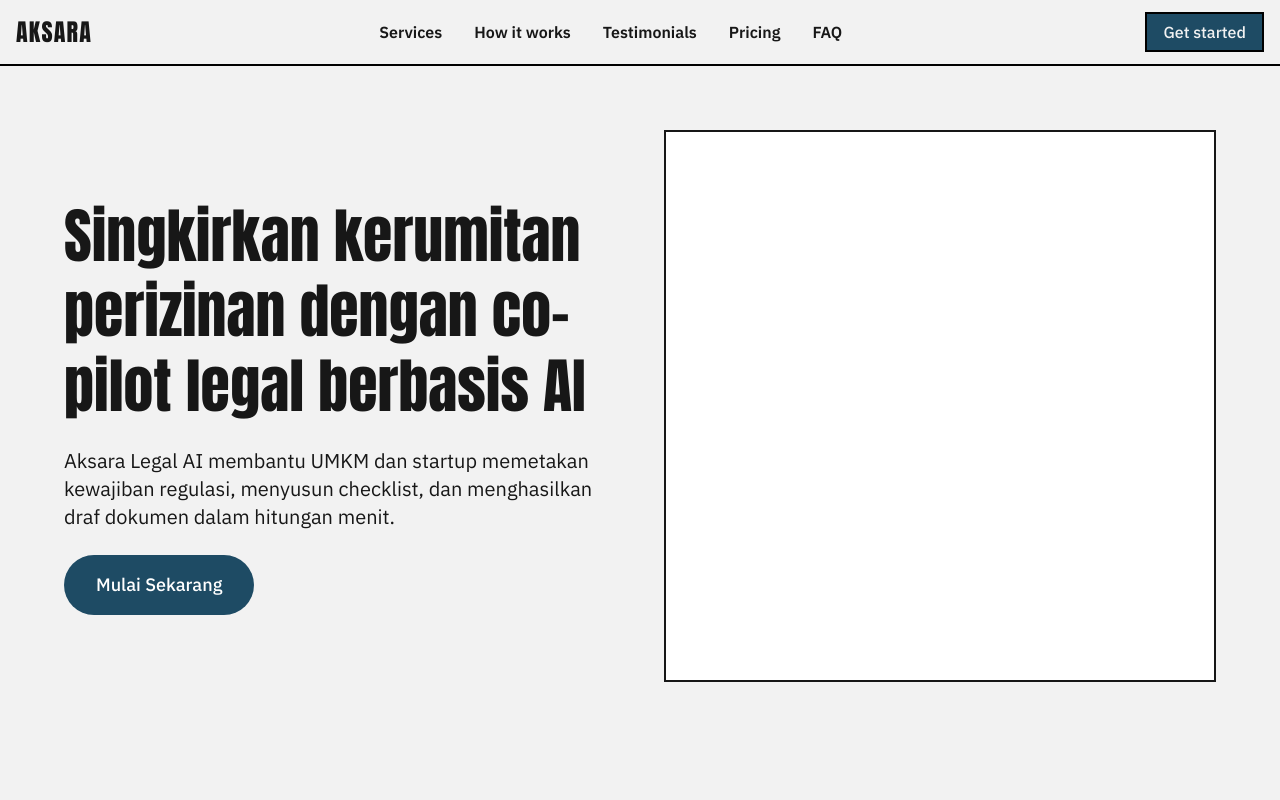
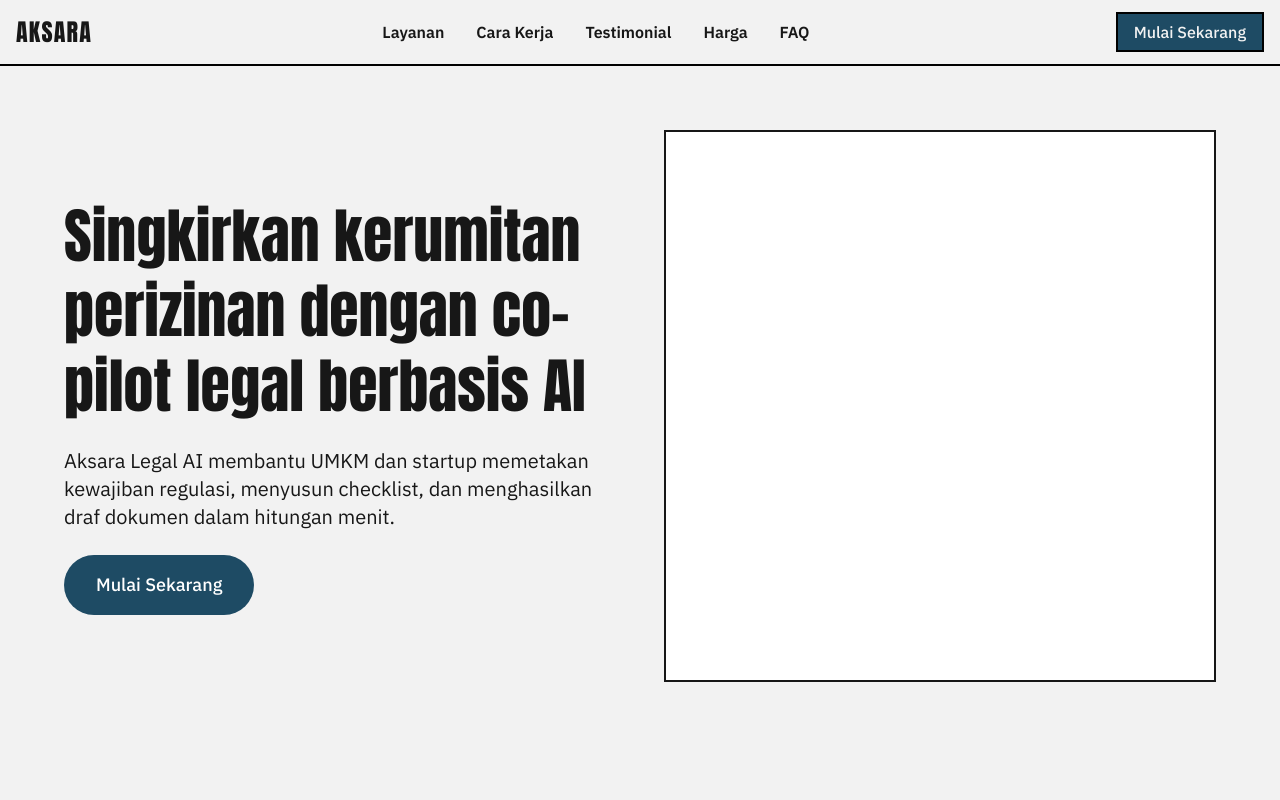
Before and after one commit to Sumbu-Labs/Aksara-Legal-AI, a Next.js app in the folder frontend/: page / in a window 1280 px wide. Shown: the top 800 px of the page. Built offline with nearby package versions, Linux system fonts and the light colour scheme.

Commit message:
fix(Navbar): Update navigation links to use localized language for improved user experience

```diff
--- a/frontend/src/components/FAQSection.tsx
+++ b/frontend/src/components/FAQSection.tsx
@@ -37,9 +37,6 @@ export function FAQSection() {
     <section className="bg-background py-20 px-4">
       <div className="mx-auto max-w-4xl">
         <div className="text-center">
-          <p className="text-sm font-semibold uppercase tracking-[0.3em] text-primary">
-            FAQ
-          </p>
           <h2 className="mt-4 font-heading text-3xl md:text-4xl font-bold text-neutral-dark">
             Pertanyaan yang sering ditanyakan
           </h2>
--- a/frontend/src/components/Navbar.tsx
+++ b/frontend/src/components/Navbar.tsx
@@ -9,15 +9,15 @@ export function Navbar() {
         </Link>
 
         <nav className="hidden md:flex gap-8 items-center text-base font-semibold">
-          <Link href="#services" className="text-neutral-mid transition-colors hover:text-primary hover:underline">Services</Link>
-          <Link href="#how" className="text-neutral-mid transition-colors hover:text-primary hover:underline">How it works</Link>
-          <Link href="#testimonials" className="text-neutral-mid transition-colors hover:text-primary hover:underline">Testimonials</Link>
-          <Link href="#pricing" className="text-neutral-mid transition-colors hover:text-primary hover:underline">Pricing</Link>
+          <Link href="#services" className="text-neutral-mid transition-colors hover:text-primary hover:underline">Layanan</Link>
+          <Link href="#how" className="text-neutral-mid transition-colors hover:text-primary hover:underline">Cara Kerja</Link>
+          <Link href="#testimonials" className="text-neutral-mid transition-colors hover:text-primary hover:underline">Testimonial</Link>
+          <Link href="#pricing" className="text-neutral-mid transition-colors hover:text-primary hover:underline">Harga</Link>
           <Link href="#faq" className="text-neutral-mid transition-colors hover:text-primary hover:underline">FAQ</Link>
         </nav>
 
         <div className="ml-4">
-          <Link href="#get-started" className="bg-primary text-[var(--background)] px-4 py-2 border-2 border-black font-medium">Get started</Link>
+          <Link href="#get-started" className="bg-primary text-[var(--background)] px-4 py-2 border-2 border-black font-medium">Mulai Sekarang</Link>
         </div>
       </div>
     </header>
```
